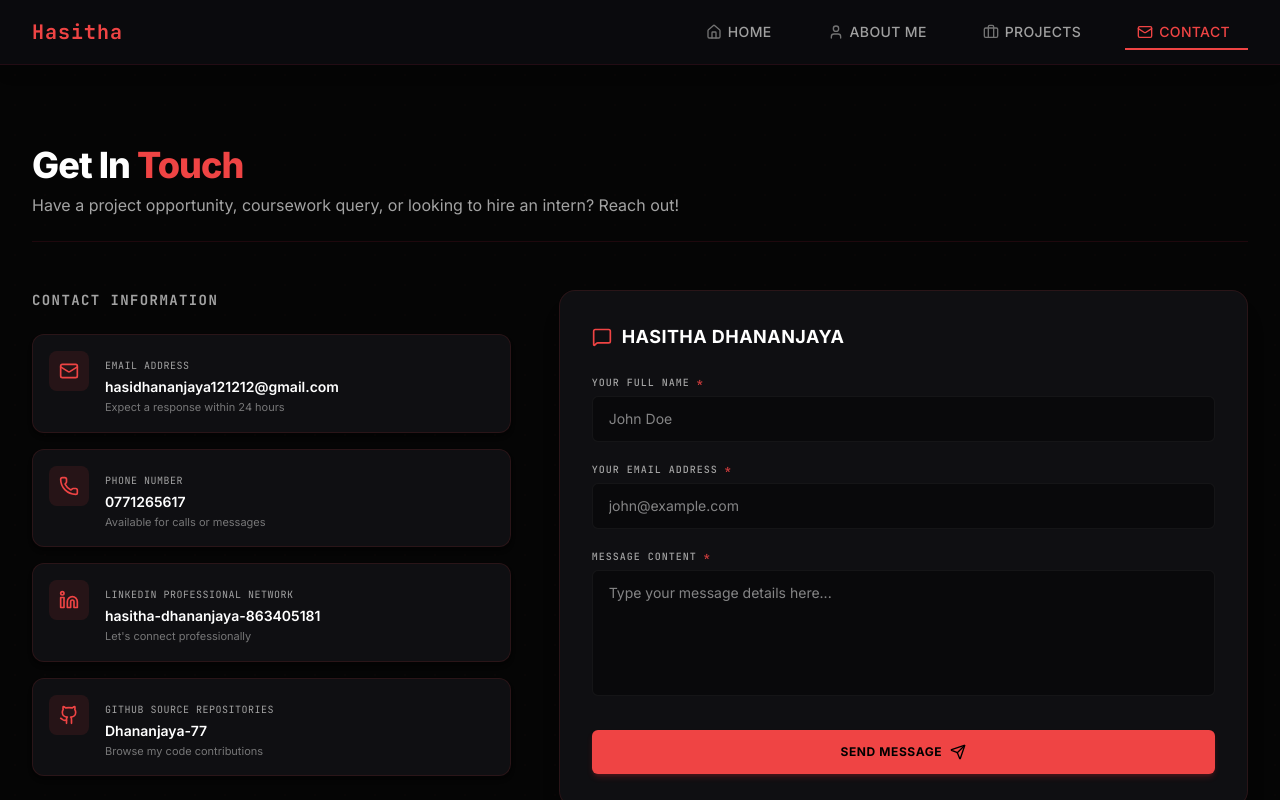
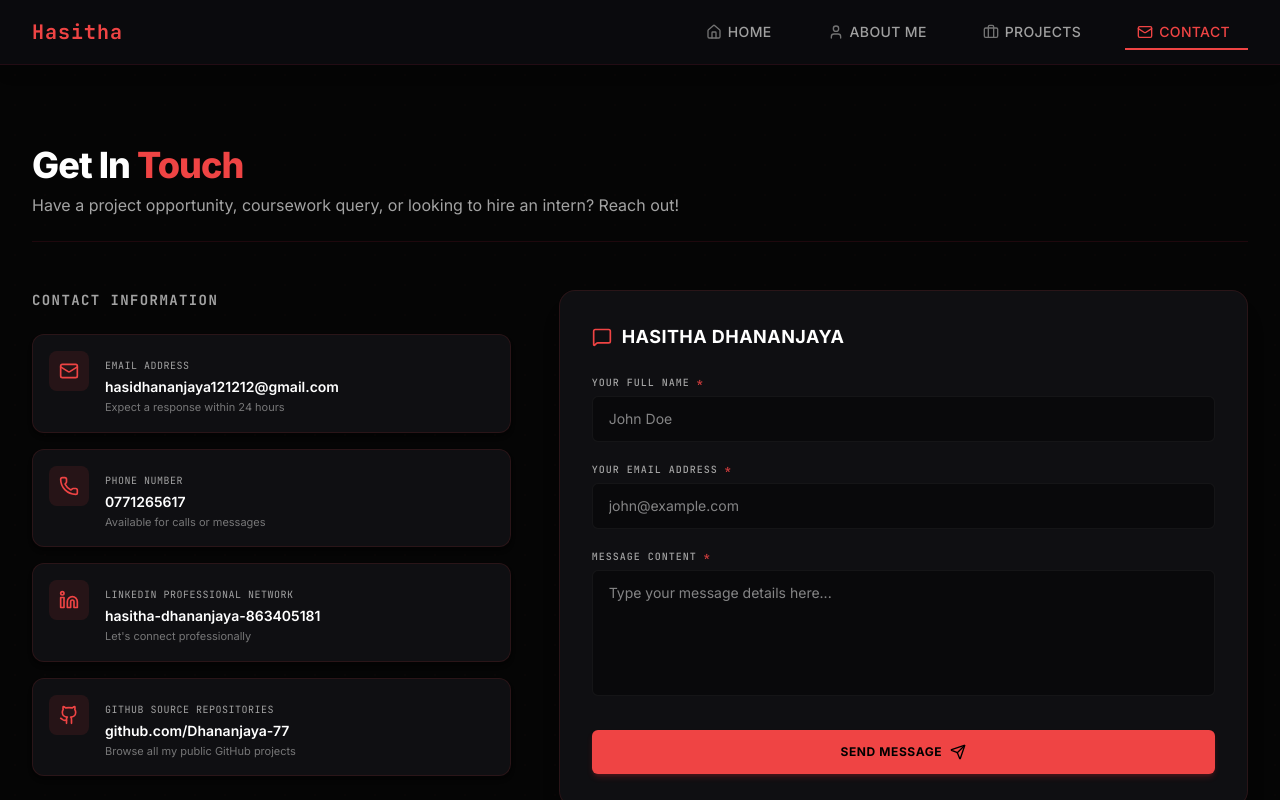
Before and after one commit to Dhananjaya-77/Dhana-personal-portfolio-, a React (Vite) app: page /#/contact in a window 1280 px wide. Shown: the top 800 px of the page. Built offline with nearby package versions, Linux system fonts and the light colour scheme.

Commit message:
Update portfolio GitHub links to Dhananjaya-77

```diff
--- a/src/components/Footer.tsx
+++ b/src/components/Footer.tsx
@@ -26,7 +26,7 @@ export default function Footer() {
               target="_blank"
               rel="noopener noreferrer"
               className="text-[#a0a0a0] transition-colors duration-300 hover:text-[#ef4444]"
-              aria-label="Hasitha's GitHub Profile"
+              aria-label="Dhananjaya-77 GitHub Profile"
               id="footer-github-link"
             >
               <Github className="h-5 w-5" />
--- a/src/pages/Contact.tsx
+++ b/src/pages/Contact.tsx
@@ -82,10 +82,10 @@ export default function Contact() {
     {
       id: "github",
       label: "GitHub Source Repositories",
-      value: "Dhananjaya-77",
+      value: "github.com/Dhananjaya-77",
       link: "https://github.com/Dhananjaya-77",
       icon: Github,
-      subText: "Browse my code contributions"
+      subText: "Browse all my public GitHub projects"
     }
   ];
 
```
